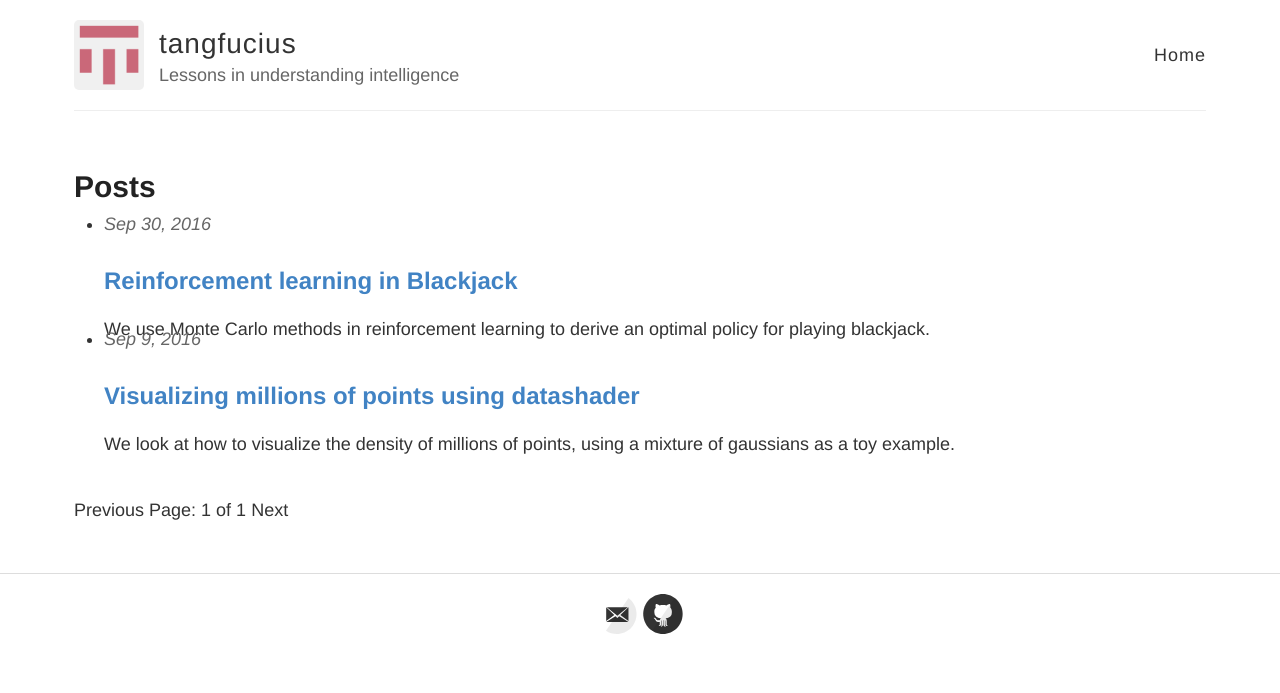
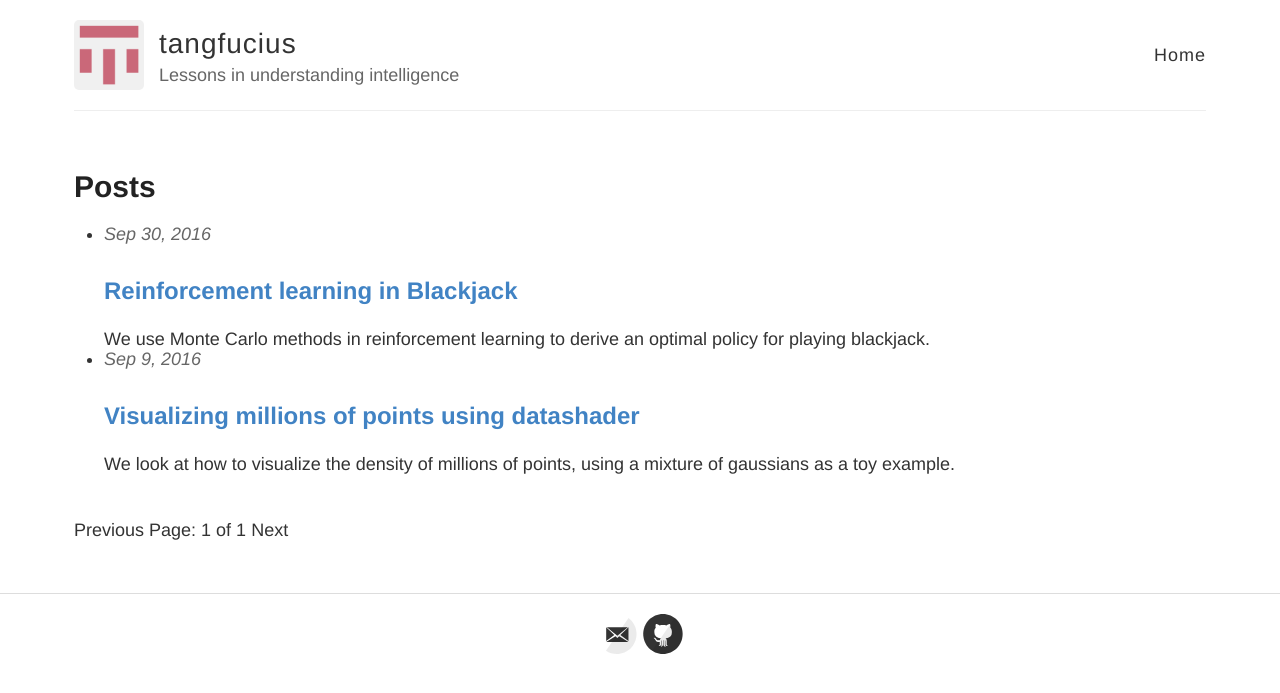
Before and after one commit to tangfucius/tangfucius.github.io, a Jekyll site: the page built from index.html, in a window 1280 px wide. Shown: the top 693 px of the page. Built offline with Jekyll 4.4.1, drawn with Linux system fonts in a browser that asks for light colours; the list of posts is cut into pages by our own code.

Commit message:
pushing blackjack

```diff
--- a/index.html
+++ b/index.html
@@ -9,7 +9,7 @@
   <ul class="post-list">
     {% for post in paginator.posts %}
       <li>
-        <div class="date" style="margin-top:-15px;">{{ post.date | date: "%b %-d, %Y" }}</div>
+        <div class="date" style="margin-top:-5px;">{{ post.date | date: "%b %-d, %Y" }}</div>
 
         <h2>
           <a class="post-link" href="{{ post.url | prepend: site.baseurl }}">{{ post.title | escape }}</a>
```
